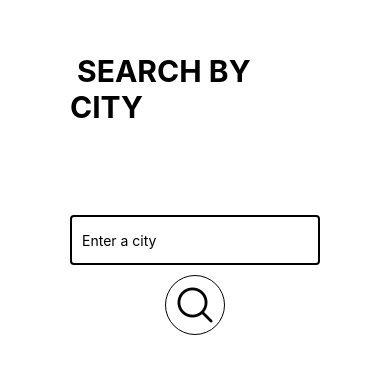
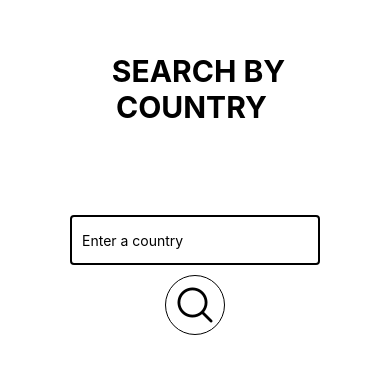
Before and after one commit to philipjoelsson/weknowit-arbetsprov, a React Native app: screen / in a window 390 px wide. Shown: the part 147-520 px from the top of the page. Built offline with nearby package versions, Linux system fonts and the light colour scheme.

Commit message:
created presenter and screen for searching by country

```diff
--- a/App.js
+++ b/App.js
@@ -2,11 +2,13 @@
 import { StyleSheet, Text, View } from 'react-native';
 import HomePresenter from './components/presenters/homePresenter.js';
 import SearchCityPresenter from './components/presenters/searchCityPresenter.js';
+import SearchCountryPresenter from './components/presenters/searchCountryPresenter.js';
+
 
 export default function App() {
   return (
     <View style={styles.container}>
-      <SearchCityPresenter />
+      <SearchCountryPresenter />
     </View>
   );
 }
--- /dev/null
+++ b/components/presenters/searchCountryPresenter.js
@@ -0,0 +1,8 @@
+import SearchCountryScreen from './../screens/searchCountryScreen.js';
+
+const SearchCountryPresenter = () => {
+
+  return <SearchCountryScreen />
+}
+
+export default SearchCountryPresenter;
--- /dev/null
+++ b/components/screens/searchCountryScreen.js
@@ -0,0 +1,54 @@
+import { View, Text, Pressable, StyleSheet, TextInput } from 'react-native';
+import Icon from 'react-native-vector-icons/AntDesign';
+
+const SearchCountryScreen = () => {
+
+  return (
+
+    <View style={styles.container}>
+      <Text style={styles.title}> SEARCH BY COUNTRY </Text>
+      <TextInput style={styles.input} placeholder="Enter a country" textAlign='center'/>
+      <Pressable style={styles.button}>
+        <Icon name='search1' size={40} color='black'/>
+      </Pressable>
+    </View>
+
+  );
+}
+
+export default SearchCountryScreen;
+
+const styles = StyleSheet.create({
+  container: {
+    flex: 1,
+    backgroundColor: '#fff',
+    justifyContent: 'center',
+    alignItems: 'center',
+  },
+  title: {
+    position: 'absolute',
+    textAlign: 'center',
+    top: 200,
+    fontSize: 30,
+    fontWeight: 'bold',
+    width: '80%',
+  },
+  input: {
+    backgroundColor: '#fff',
+    color: 'black',
+    borderWidth: 2,
+    borderRadius: 4,
+    width: 250,
+    height: 50,
+    padding: 10,
+    marginBottom: 10,
+  },
+  button: {
+    justifyContent: 'center',
+    alignItems: 'center',
+    borderWidth: 1,
+    borderRadius: 50,
+    height: 60,
+    width: 60,
+  }
+})
```
